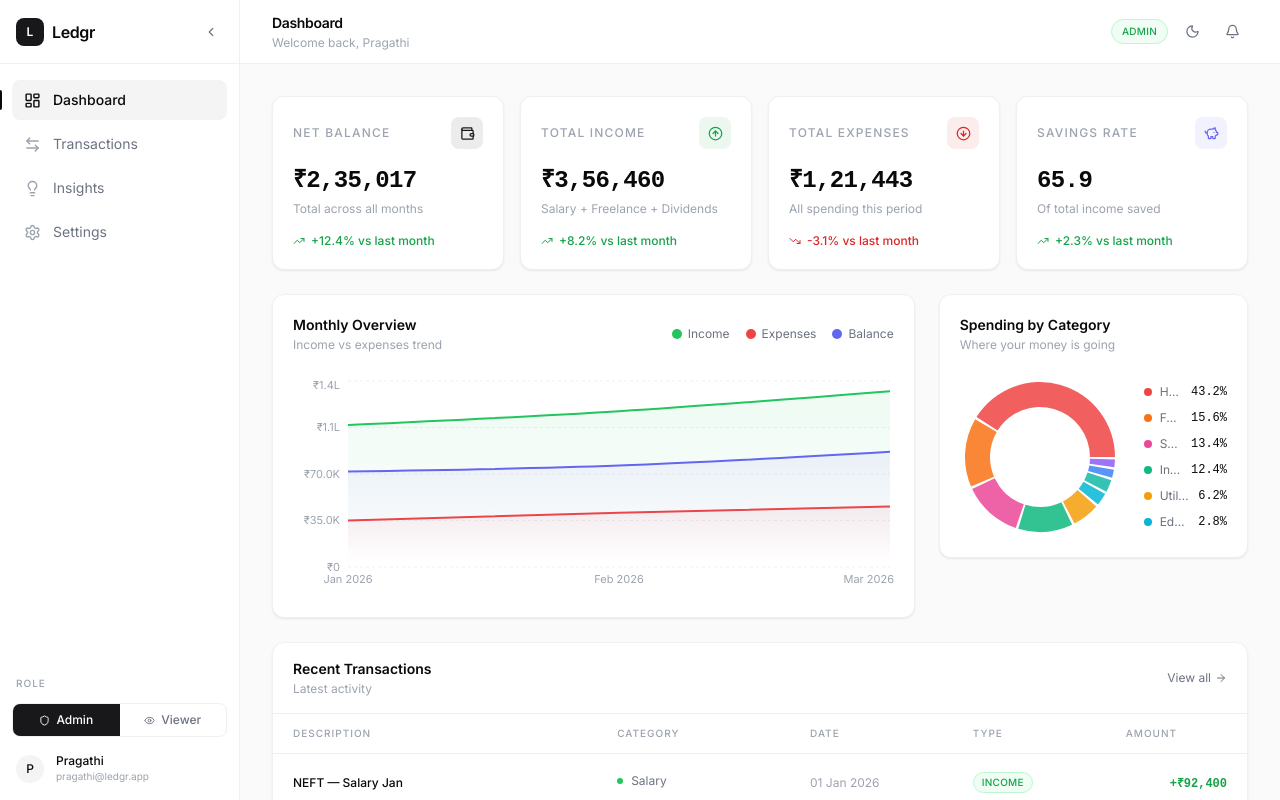
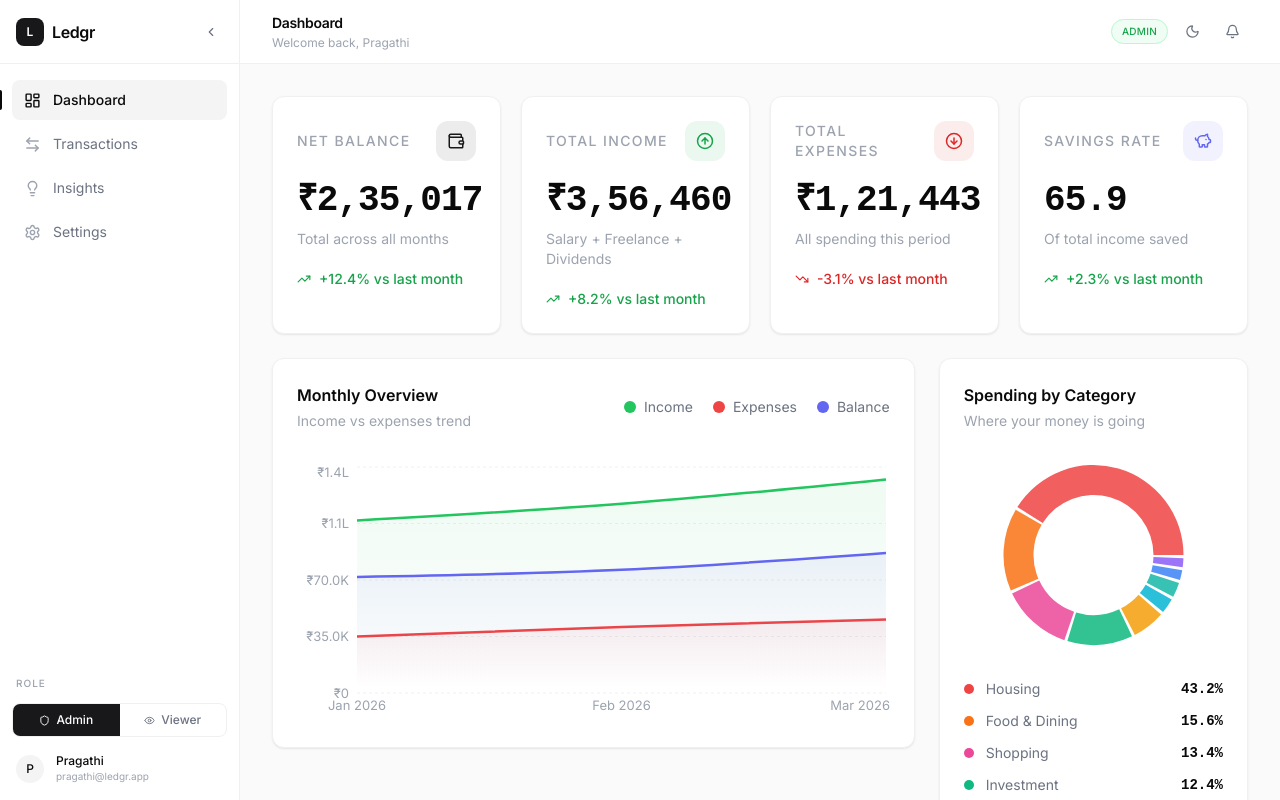
Before and after one commit to pragathii2611/ledgr, a React (Vite) app: page / in a window 1280 px wide. Built offline with nearby package versions, Linux system fonts and the light colour scheme.

Commit message:
increase font sizes and spacing for premium look

```diff
--- a/src/components/dashboard/CategoryChart.jsx
+++ b/src/components/dashboard/CategoryChart.jsx
@@ -1,10 +1,4 @@
-import {
-  PieChart,
-  Pie,
-  Cell,
-  Tooltip,
-  ResponsiveContainer,
-} from "recharts";
+import { PieChart, Pie, Cell, Tooltip, ResponsiveContainer } from "recharts";
 import { getCategoryBreakdown } from "../../utils/calculations";
 import { formatCurrency } from "../../utils/formatters";
 import { categoryColors } from "../../data/mockData";
@@ -15,8 +9,8 @@ function CustomTooltip({ active, payload }) {
   const { name, value, percentage } = payload[0].payload;
 
   return (
-    <div className="bg-white dark:bg-[#18181B] border border-[#F0F0F0] dark:border-[#27272A] rounded-lg shadow-modal p-3 text-xs">
-      <p className="font-medium text-[#0A0A0A] dark:text-[#FAFAFA] mb-1">{name}</p>
+    <div className="bg-white dark:bg-[#18181B] border border-[#F0F0F0] dark:border-[#27272A] rounded-lg shadow-modal p-4 text-sm">
+      <p className="font-semibold text-[#0A0A0A] dark:text-[#FAFAFA] mb-1">{name}</p>
       <p className="text-[#6B7280]">{formatCurrency(value)}</p>
       <p className="text-[#9CA3AF]">{percentage}% of total</p>
     </div>
@@ -36,28 +30,26 @@ export default function CategoryChart({ transactions, isLoading }) {
   }));
 
   return (
-    <div className="bg-white dark:bg-[#18181B] border border-[#F0F0F0] dark:border-[#27272A] rounded-card shadow-card p-5">
-      {/* header */}
+    <div className="bg-white dark:bg-[#18181B] border border-[#F0F0F0] dark:border-[#27272A] rounded-card shadow-card p-6">
       <div className="mb-6">
-        <p className="text-sm font-semibold text-[#0A0A0A] dark:text-[#FAFAFA]">
+        <p className="text-base font-semibold text-[#0A0A0A] dark:text-[#FAFAFA]">
           Spending by Category
         </p>
-        <p className="text-xs text-[#9CA3AF] mt-0.5">
+        <p className="text-sm text-[#9CA3AF] mt-1">
           Where your money is going
         </p>
       </div>
 
-      <div className="flex items-center gap-6">
+      <div className="flex flex-col items-center gap-6">
         {/* donut */}
-        <div className="shrink-0">
-          <ResponsiveContainer width={160} height={160}>
+        <ResponsiveContainer width="100%" height={200}>
           <PieChart>
             <Pie
               data={data}
               cx="50%"
               cy="50%"
-                innerRadius={50}
-                outerRadius={75}
+              innerRadius={60}
+              outerRadius={90}
               paddingAngle={2}
               dataKey="value"
               strokeWidth={0}
@@ -69,20 +61,19 @@ export default function CategoryChart({ transactions, isLoading }) {
             <Tooltip content={<CustomTooltip />} />
           </PieChart>
         </ResponsiveContainer>
-        </div>
 
         {/* legend */}
-        <div className="flex-1 space-y-2.5 min-w-0">
+        <div className="w-full space-y-3">
           {data.slice(0, 6).map((item) => (
-            <div key={item.name} className="flex items-center gap-2">
+            <div key={item.name} className="flex items-center gap-3">
               <div
-                className="w-2 h-2 rounded-full shrink-0"
+                className="w-2.5 h-2.5 rounded-full shrink-0"
                 style={{ backgroundColor: item.color }}
               />
-              <span className="text-xs text-[#6B7280] dark:text-[#A1A1AA] truncate flex-1">
+              <span className="text-sm text-[#6B7280] dark:text-[#A1A1AA] truncate flex-1">
                 {item.name}
               </span>
-              <span className="text-xs font-medium text-[#0A0A0A] dark:text-[#FAFAFA] shrink-0 font-mono">
+              <span className="text-sm font-semibold text-[#0A0A0A] dark:text-[#FAFAFA] shrink-0 font-mono">
                 {item.percentage}%
               </span>
             </div>
--- a/src/components/dashboard/KPICards.jsx
+++ b/src/components/dashboard/KPICards.jsx
@@ -1,9 +1,15 @@
-import { useEffect, useRef, useState } from "react";
-import { TrendingUp, TrendingDown, Wallet, ArrowDownCircle, ArrowUpCircle, PiggyBank } from "lucide-react";
-import { formatCompact, formatCurrency } from "../../utils/formatters";
+import { useEffect, useState } from "react";
+import {
+  TrendingUp,
+  TrendingDown,
+  Wallet,
+  ArrowDownCircle,
+  ArrowUpCircle,
+  PiggyBank,
+} from "lucide-react";
+import { formatCurrency } from "../../utils/formatters";
 import { KPICardSkeleton } from "../ui/Skeleton";
 
-// animates number counting up from 0
 function useCountUp(target, duration = 800, isLoading = false) {
   const [value, setValue] = useState(0);
 
@@ -28,49 +34,43 @@ function useCountUp(target, duration = 800, isLoading = false) {
 
 function KPICard({ label, value, sub, icon: Icon, trend, trendValue, color, isLoading, prefix = "₹" }) {
   const animated = useCountUp(value, 800, isLoading);
-
   if (isLoading) return <KPICardSkeleton />;
-
   const isPositive = trend === "up";
 
   return (
-    <div className="bg-white dark:bg-[#18181B] border border-[#F0F0F0] dark:border-[#27272A] rounded-card shadow-card p-5 flex flex-col gap-4 hover:shadow-md transition-shadow duration-200">
+    <div className="bg-white dark:bg-[#18181B] border border-[#F0F0F0] dark:border-[#27272A] rounded-card shadow-card p-6 flex flex-col gap-5 hover:shadow-md transition-shadow duration-200">
       {/* top row */}
       <div className="flex items-center justify-between">
-        <span className="text-xs text-[#9CA3AF] dark:text-[#52525B] font-medium uppercase tracking-widest">
+        <span className="text-sm text-[#9CA3AF] dark:text-[#52525B] font-medium uppercase tracking-widest">
           {label}
         </span>
         <div
-          className="w-8 h-8 rounded-lg flex items-center justify-center"
+          className="w-10 h-10 rounded-xl flex items-center justify-center"
           style={{ backgroundColor: `${color}15` }}
         >
-          <Icon size={15} style={{ color }} />
+          <Icon size={18} style={{ color }} />
         </div>
       </div>
 
       {/* value */}
       <div>
-        <p className="text-2xl font-semibold text-[#0A0A0A] dark:text-[#FAFAFA] tracking-tight font-mono">
+        <p className="text-4xl font-semibold text-[#0A0A0A] dark:text-[#FAFAFA] tracking-tight font-mono">
           {prefix}{animated.toLocaleString("en-IN")}
         </p>
-        <p className="text-xs text-[#9CA3AF] dark:text-[#52525B] mt-1">
+        <p className="text-sm text-[#9CA3AF] dark:text-[#52525B] mt-2">
           {sub}
         </p>
       </div>
 
       {/* trend */}
       {trendValue !== undefined && (
-        <div className="flex items-center gap-1.5">
+        <div className="flex items-center gap-2">
           {isPositive ? (
-            <TrendingUp size={12} className="text-[#16A34A]" />
+            <TrendingUp size={14} className="text-[#16A34A]" />
           ) : (
-            <TrendingDown size={12} className="text-[#DC2626]" />
+            <TrendingDown size={14} className="text-[#DC2626]" />
           )}
-          <span
-            className={`text-xs font-medium ${
-              isPositive ? "text-[#16A34A]" : "text-[#DC2626]"
-            }`}
-          >
+          <span className={`text-sm font-medium ${isPositive ? "text-[#16A34A]" : "text-[#DC2626]"}`}>
             {isPositive ? "+" : ""}{trendValue}% vs last month
           </span>
         </div>
@@ -132,7 +132,7 @@ export default function KPICards({ transactions, isLoading }) {
   ];
 
   return (
-    <div className="grid grid-cols-1 sm:grid-cols-2 xl:grid-cols-4 gap-4">
+    <div className="grid grid-cols-1 sm:grid-cols-2 xl:grid-cols-4 gap-5">
       {cards.map((card) => (
         <KPICard key={card.label} {...card} isLoading={isLoading} />
       ))}
--- a/src/components/dashboard/RecentTransactions.jsx
+++ b/src/components/dashboard/RecentTransactions.jsx
@@ -13,19 +13,19 @@ export default function RecentTransactions({ transactions, isLoading }) {
   return (
     <div className="bg-white dark:bg-[#18181B] border border-[#F0F0F0] dark:border-[#27272A] rounded-card shadow-card">
       {/* header */}
-      <div className="flex items-center justify-between px-5 py-4 border-b border-[#F0F0F0] dark:border-[#27272A]">
+      <div className="flex items-center justify-between px-6 py-5 border-b border-[#F0F0F0] dark:border-[#27272A]">
         <div>
-          <p className="text-sm font-semibold text-[#0A0A0A] dark:text-[#FAFAFA]">
+          <p className="text-base font-semibold text-[#0A0A0A] dark:text-[#FAFAFA]">
             Recent Transactions
           </p>
-          <p className="text-xs text-[#9CA3AF] mt-0.5">Latest activity</p>
+          <p className="text-sm text-[#9CA3AF] mt-0.5">Latest activity</p>
         </div>
         <button
           onClick={() => setActivePage("transactions")}
-          className="flex items-center gap-1 text-xs text-[#6B7280] hover:text-[#0A0A0A] dark:hover:text-[#FAFAFA] transition-colors duration-100"
+          className="flex items-center gap-1.5 text-sm text-[#6B7280] hover:text-[#0A0A0A] dark:hover:text-[#FAFAFA] transition-colors duration-100"
         >
           View all
-          <ArrowRight size={12} />
+          <ArrowRight size={14} />
         </button>
       </div>
 
@@ -37,7 +37,7 @@ export default function RecentTransactions({ transactions, isLoading }) {
               {["Description", "Category", "Date", "Type", "Amount"].map((h) => (
                 <th
                   key={h}
-                  className="px-5 py-3 text-left text-[10px] font-medium text-[#9CA3AF] uppercase tracking-widest"
+                  className="px-6 py-4 text-left text-xs font-semibold text-[#9CA3AF] uppercase tracking-widest"
                 >
                   {h}
                 </th>
@@ -62,38 +62,34 @@ export default function RecentTransactions({ transactions, isLoading }) {
                   key={txn.id}
                   className="hover:bg-[#FAFAFA] dark:hover:bg-[#09090B] transition-colors duration-100"
                 >
-                  <td className="px-5 py-3.5">
-                    <span className="text-xs font-medium text-[#0A0A0A] dark:text-[#FAFAFA]">
+                  <td className="px-6 py-4">
+                    <span className="text-sm font-medium text-[#0A0A0A] dark:text-[#FAFAFA]">
                       {txn.description}
                     </span>
                   </td>
-                  <td className="px-5 py-3.5">
+                  <td className="px-6 py-4">
                     <div className="flex items-center gap-2">
                       <div
-                        className="w-1.5 h-1.5 rounded-full"
-                        style={{
-                          backgroundColor: categoryColors[txn.category] || "#9CA3AF",
-                        }}
+                        className="w-2 h-2 rounded-full"
+                        style={{ backgroundColor: categoryColors[txn.category] || "#9CA3AF" }}
                       />
-                      <span className="text-xs text-[#6B7280] dark:text-[#A1A1AA]">
+                      <span className="text-sm text-[#6B7280] dark:text-[#A1A1AA]">
                         {txn.category}
                       </span>
                     </div>
                   </td>
-                  <td className="px-5 py-3.5">
-                    <span className="text-xs text-[#9CA3AF]">
+                  <td className="px-6 py-4">
+                    <span className="text-sm text-[#9CA3AF]">
                       {formatDate(txn.date)}
                     </span>
                   </td>
-                  <td className="px-5 py-3.5">
+                  <td className="px-6 py-4">
                     <Badge type={txn.type} />
                   </td>
-                  <td className="px-5 py-3.5 text-right">
+                  <td className="px-6 py-4 text-right">
                     <span
-                      className={`text-xs font-semibold font-mono ${
-                        txn.type === "income"
-                          ? "text-[#16A34A]"
-                          : "text-[#DC2626]"
+                      className={`text-sm font-semibold font-mono ${
+                        txn.type === "income" ? "text-[#16A34A]" : "text-[#DC2626]"
                       }`}
                     >
                       {txn.type === "income" ? "+" : "-"}
--- a/src/components/dashboard/TrendChart.jsx
+++ b/src/components/dashboard/TrendChart.jsx
@@ -15,16 +15,13 @@ function CustomTooltip({ active, payload, label }) {
   if (!active || !payload || !payload.length) return null;
 
   return (
-    <div className="bg-white dark:bg-[#18181B] border border-[#F0F0F0] dark:border-[#27272A] rounded-lg shadow-modal p-3 text-xs">
-      <p className="text-[#9CA3AF] mb-2 font-medium">{label}</p>
+    <div className="bg-white dark:bg-[#18181B] border border-[#F0F0F0] dark:border-[#27272A] rounded-lg shadow-modal p-4 text-sm">
+      <p className="text-[#9CA3AF] mb-3 font-medium">{label}</p>
       {payload.map((entry) => (
-        <div key={entry.name} className="flex items-center gap-2 mb-1">
-          <div
-            className="w-2 h-2 rounded-full"
-            style={{ backgroundColor: entry.color }}
-          />
+        <div key={entry.name} className="flex items-center gap-2 mb-1.5">
+          <div className="w-2.5 h-2.5 rounded-full" style={{ backgroundColor: entry.color }} />
           <span className="text-[#6B7280] capitalize">{entry.name}:</span>
-          <span className="text-[#0A0A0A] dark:text-[#FAFAFA] font-medium">
+          <span className="text-[#0A0A0A] dark:text-[#FAFAFA] font-semibold">
             {formatCompact(entry.value)}
           </span>
         </div>
@@ -39,35 +36,35 @@ export default function TrendChart({ transactions, isLoading }) {
   const data = getMonthlyData(transactions);
 
   return (
-    <div className="bg-white dark:bg-[#18181B] border border-[#F0F0F0] dark:border-[#27272A] rounded-card shadow-card p-5">
+    <div className="bg-white dark:bg-[#18181B] border border-[#F0F0F0] dark:border-[#27272A] rounded-card shadow-card p-6">
       {/* header */}
-      <div className="flex items-center justify-between mb-6">
+      <div className="flex items-center justify-between mb-8">
         <div>
-          <p className="text-sm font-semibold text-[#0A0A0A] dark:text-[#FAFAFA]">
+          <p className="text-base font-semibold text-[#0A0A0A] dark:text-[#FAFAFA]">
             Monthly Overview
           </p>
-          <p className="text-xs text-[#9CA3AF] mt-0.5">
+          <p className="text-sm text-[#9CA3AF] mt-1">
             Income vs expenses trend
           </p>
         </div>
-        <div className="flex items-center gap-4 text-xs text-[#6B7280]">
-          <div className="flex items-center gap-1.5">
-            <div className="w-2.5 h-2.5 rounded-full bg-[#22C55E]" />
+        <div className="flex items-center gap-5 text-sm text-[#6B7280]">
+          <div className="flex items-center gap-2">
+            <div className="w-3 h-3 rounded-full bg-[#22C55E]" />
             Income
           </div>
-          <div className="flex items-center gap-1.5">
-            <div className="w-2.5 h-2.5 rounded-full bg-[#EF4444]" />
+          <div className="flex items-center gap-2">
+            <div className="w-3 h-3 rounded-full bg-[#EF4444]" />
             Expenses
           </div>
-          <div className="flex items-center gap-1.5">
-            <div className="w-2.5 h-2.5 rounded-full bg-[#6366F1]" />
+          <div className="flex items-center gap-2">
+            <div className="w-3 h-3 rounded-full bg-[#6366F1]" />
             Balance
           </div>
         </div>
       </div>
 
       {/* chart */}
-      <ResponsiveContainer width="100%" height={220}>
+      <ResponsiveContainer width="100%" height={260}>
         <AreaChart data={data} margin={{ top: 4, right: 4, left: 0, bottom: 0 }}>
           <defs>
             <linearGradient id="incomeGrad" x1="0" y1="0" x2="0" y2="1">
@@ -84,25 +81,21 @@ export default function TrendChart({ transactions, isLoading }) {
             </linearGradient>
           </defs>
 
-          <CartesianGrid
-            strokeDasharray="3 3"
-            stroke="#F0F0F0"
-            vertical={false}
-          />
+          <CartesianGrid strokeDasharray="3 3" stroke="#F0F0F0" vertical={false} />
 
           <XAxis
             dataKey="month"
-            tick={{ fontSize: 11, fill: "#9CA3AF" }}
+            tick={{ fontSize: 13, fill: "#9CA3AF" }}
             axisLine={false}
             tickLine={false}
           />
 
           <YAxis
-            tick={{ fontSize: 11, fill: "#9CA3AF" }}
+            tick={{ fontSize: 13, fill: "#9CA3AF" }}
             axisLine={false}
             tickLine={false}
             tickFormatter={formatCompact}
-            width={55}
+            width={60}
           />
 
           <Tooltip content={<CustomTooltip />} />
@@ -111,28 +104,28 @@ export default function TrendChart({ transactions, isLoading }) {
             type="monotone"
             dataKey="income"
             stroke="#22C55E"
-            strokeWidth={2}
+            strokeWidth={2.5}
             fill="url(#incomeGrad)"
             dot={false}
-            activeDot={{ r: 4, strokeWidth: 0 }}
+            activeDot={{ r: 5, strokeWidth: 0 }}
           />
           <Area
             type="monotone"
             dataKey="expenses"
             stroke="#EF4444"
-            strokeWidth={2}
+            strokeWidth={2.5}
             fill="url(#expenseGrad)"
             dot={false}
-            activeDot={{ r: 4, strokeWidth: 0 }}
+            activeDot={{ r: 5, strokeWidth: 0 }}
           />
           <Area
             type="monotone"
             dataKey="balance"
             stroke="#6366F1"
-            strokeWidth={2}
+            strokeWidth={2.5}
             fill="url(#balanceGrad)"
             dot={false}
-            activeDot={{ r: 4, strokeWidth: 0 }}
+            activeDot={{ r: 5, strokeWidth: 0 }}
           />
         </AreaChart>
       </ResponsiveContainer>
--- a/src/index.css
+++ b/src/index.css
@@ -24,3 +24,18 @@
     scrollbar-width: none;
   }
 }
+
+@layer base {
+  * {
+    -webkit-font-smoothing: antialiased;
+    -moz-osx-font-smoothing: grayscale;
+  }
+
+  html {
+    font-size: 16px;
+  }
+
+  body {
+    @apply bg-[#FAFAFA] text-[#0A0A0A] font-sans;
+  }
+}
```
Lines whose indentation alone changed are shown as unchanged.
